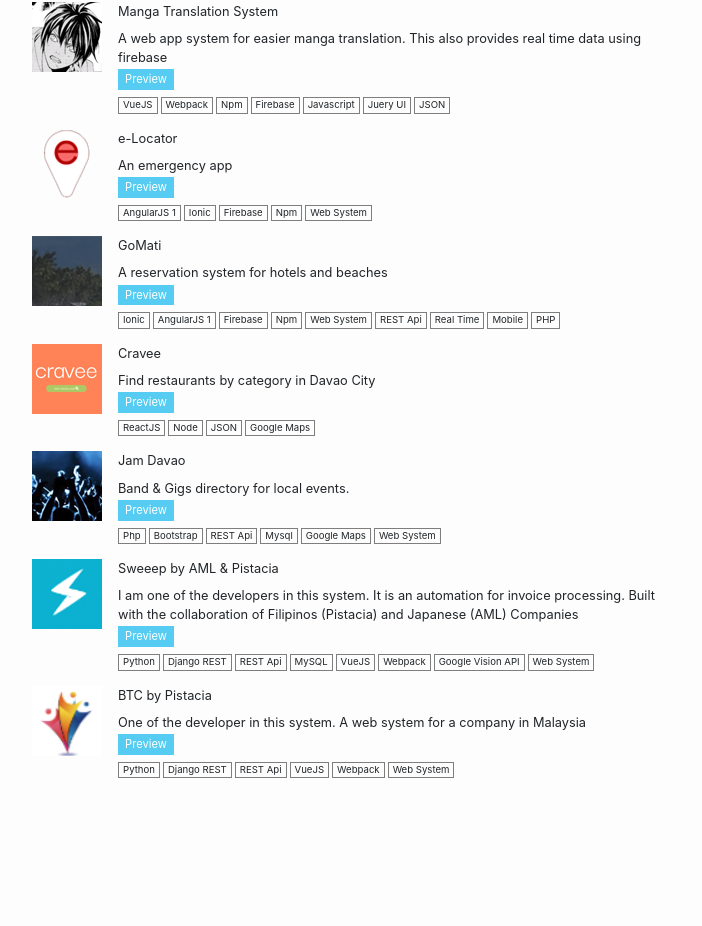
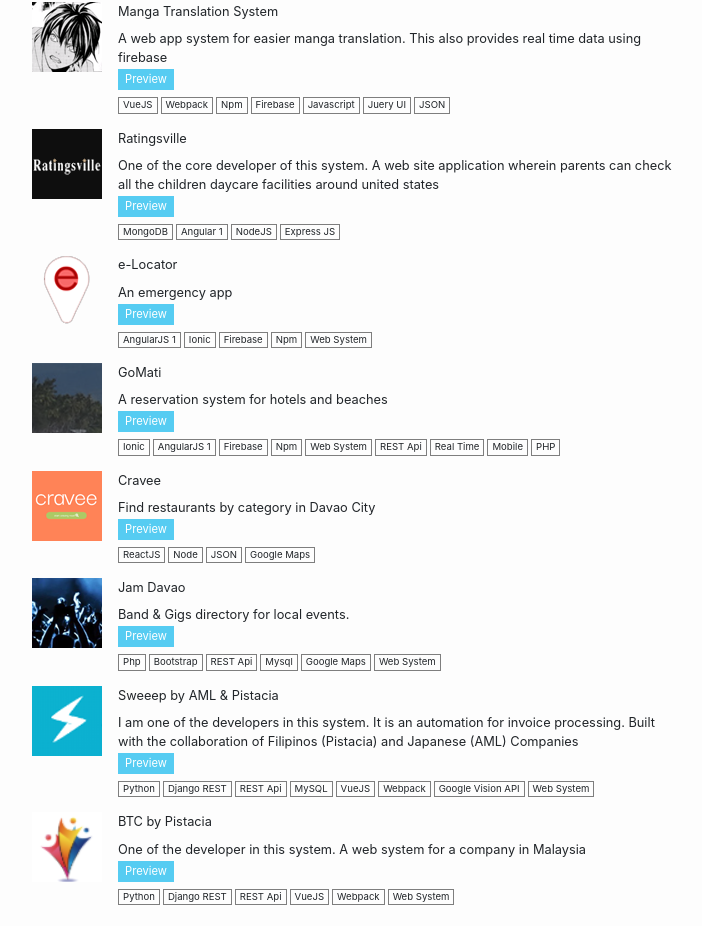
Before and after one commit to kimsean/kimsean.github.io, a React (Create React App) app: page / in a window 1280 px wide. Shown: the part 880-1806 px from the top of the page, without its empty margins (288-990 px from the left). Before the commit the page ends 1708 px from the top, so only its background shows below. Built offline with nearby package versions, Linux system fonts and the light colour scheme.

Commit message:
added project

```diff
--- a/src/assets/data/index.js
+++ b/src/assets/data/index.js
@@ -48,7 +48,8 @@
 import btcGif from '../img/projects/btc.png'
 import btcIcon from '../img/projects/btc-icon.png'
 
-
+import ratingsvillGif from '../img/projects/ratingsville.gif'
+import ratingsvillIcon from '../img/projects/ratingsville-icon.png'
 
 let colorYellow = '#F2C94C'
 let colorBlue = '#56CCF2'
@@ -236,6 +237,13 @@
       tags: ['VueJS','Webpack','Npm','Firebase','Javascript','Juery UI','JSON']
     },
     {
+      name: 'Ratingsville',
+      description: 'One of the core developer of this system. A web site application wherein parents can check all the children daycare facilities around united states',
+      gif: ratingsvillGif,
+      icon: ratingsvillIcon,
+      tags: ['MongoDB','Angular 1','NodeJS','Express JS']
+    },
+    {
       name: 'e-Locator',
       description: 'An emergency app',
       gif: emergencyGif,
```
Also changed, not shown: src/assets/img/projects/ratingsville-icon.png (added), 1 other file (tests, documents, lock files or other folders).
